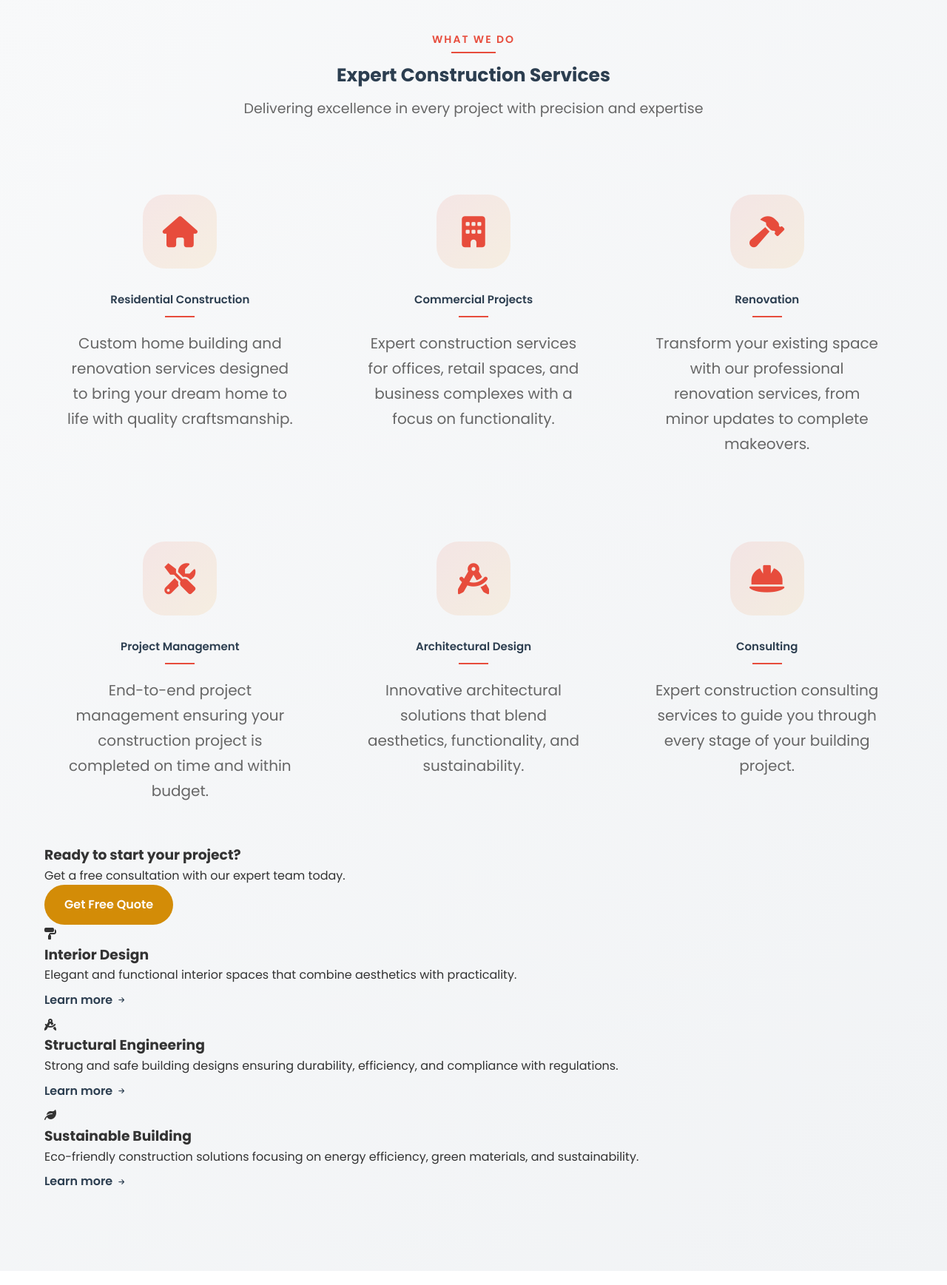
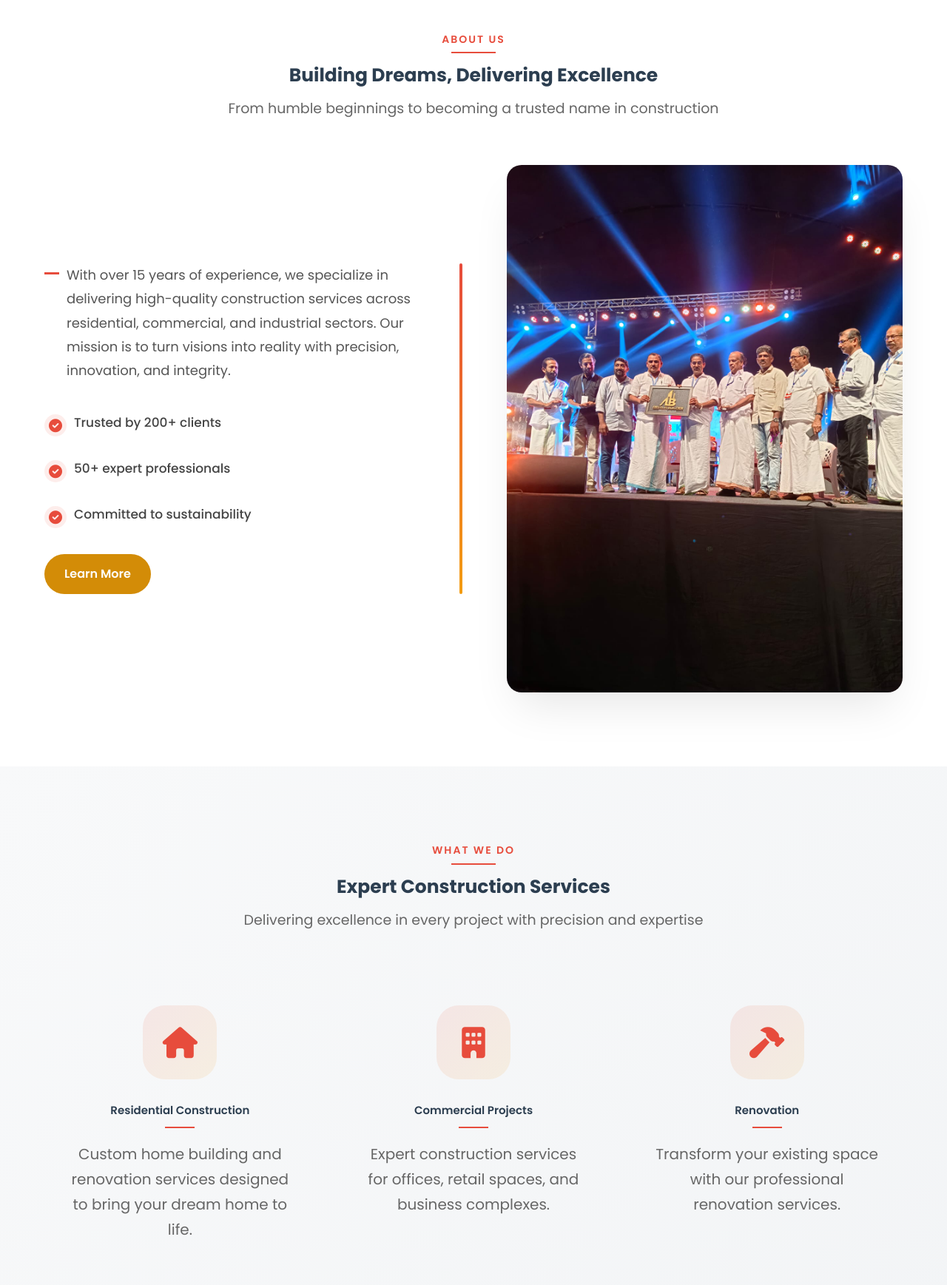
Before and after one commit to Mihad16/Arsala-Builder, a plain HTML site: page index.html in a window 1280 px wide. Shown: the part 940-2677 px from the top of the page at 74% size. Drawn offline with nearby package versions, Linux system fonts and the light colour scheme.

Commit message:
about done

```diff
--- a/css/style.css
+++ b/css/style.css
@@ -443,6 +443,200 @@ ul {
 .indicator.active {
     background-color: var(--secondary-color);
     transform: scale(1.2);
+}
+
+/* ===============================================
+   About Section - Modern & Responsive
+   =============================================== */
+.about {
+    padding: 10rem 0;
+    background: #ffffff;
+    position: relative;
+    overflow: hidden;
+}
+
+.about .container {
+    max-width: 1200px;
+    margin: 0 auto;
+    padding: 0 2rem;
+}
+
+.about-content {
+    display: flex;
+    align-items: center;
+    gap: 6rem;
+    margin-top: 6rem;
+}
+
+.about-text {
+    flex: 1;
+    position: relative;
+    padding-right: 3rem;
+}
+
+.about-text::before {
+    content: '';
+    position: absolute;
+    top: 0;
+    right: 0;
+    width: 4px;
+    height: 100%;
+    background: linear-gradient(to bottom, #e74c3c, #f39c12);
+    border-radius: 10px;
+}
+
+.about-text p {
+    font-size: 1.8rem;
+    line-height: 1.8;
+    color: #555;
+    margin-bottom: 3rem;
+    position: relative;
+    padding-left: 3rem;
+}
+
+.about-text p::before {
+    content: '';
+    position: absolute;
+    left: 0;
+    top: 1.2rem;
+    width: 20px;
+    height: 3px;
+    background: #e74c3c;
+}
+
+.about-list {
+    list-style: none;
+    padding: 0;
+    margin: 0 0 3rem;
+}
+
+.about-list li {
+    position: relative;
+    padding: 1rem 0 1rem 4rem;
+    margin-bottom: 1.5rem;
+    font-size: 1.7rem;
+    color: #444;
+    font-weight: 500;
+}
+
+.about-list li i {
+    position: absolute;
+    left: 0;
+    top: 1.2rem;
+    color: #e74c3c;
+    font-size: 1.8rem;
+    width: 30px;
+    height: 30px;
+    background: rgba(231, 76, 60, 0.1);
+    border-radius: 50%;
+    display: flex;
+    align-items: center;
+    justify-content: center;
+    transition: all 0.3s ease;
+}
+
+.about-list li:hover i {
+    background: #e74c3c;
+    color: white;
+    transform: rotate(360deg);
+}
+
+.about-image {
+    flex: 1;
+    position: relative;
+    border-radius: 20px;
+    overflow: hidden;
+    box-shadow: 0 30px 60px -15px rgba(0, 0, 0, 0.1);
+    transition: transform 0.5s ease;
+}
+
+.about-image img {
+    width: 100%;
+    height: 100%;
+    object-fit: cover;
+    transition: transform 0.8s ease;
+}
+
+.about-image::before {
+    content: '';
+    position: absolute;
+    top: 0;
+    left: 0;
+    width: 100%;
+    height: 100%;
+    background: linear-gradient(135deg, rgba(44, 62, 80, 0.2) 0%, rgba(0, 0, 0, 0.1) 100%);
+    z-index: 1;
+    opacity: 0;
+    transition: opacity 0.3s ease;
+}
+
+.about-image:hover {
+    transform: translateY(-10px);
+}
+
+.about-image:hover img {
+    transform: scale(1.05);
+}
+
+.about-image:hover::before {
+    opacity: 1;
+}
+
+/* Responsive Styles */
+@media (max-width: 992px) {
+    .about-content {
+        flex-direction: column-reverse;
+        gap: 4rem;
+    }
+
+    .about-text {
+        padding-right: 0;
+        padding-left: 3rem;
+    }
+
+    .about-text::before {
+        left: 0;
+        right: auto;
+    }
+
+    .about-image {
+        max-width: 600px;
+        margin: 0 auto;
+    }
+}
+
+@media (max-width: 768px) {
+    .about {
+        padding: 6rem 0;
+    }
+
+    .about-text p {
+        font-size: 1.7rem;
+        padding-left: 2.5rem;
+    }
+
+    .about-list li {
+        font-size: 1.6rem;
+        padding-left: 3.5rem;
+    }
+}
+
+@media (max-width: 480px) {
+    .about-text p {
+        font-size: 1.6rem;
+    }
+
+    .about-list li {
+        font-size: 1.5rem;
+        padding-left: 3rem;
+    }
+
+    .about-list li i {
+        top: 1rem;
+        font-size: 1.6rem;
+        width: 26px;
+        height: 26px;
+    }
 }
 
 /* ===============================================
--- a/index.html
+++ b/index.html
@@ -225,10 +225,54 @@
         </div>
     </section>
 
+
+
+
+
+
+
+
+
+
+
+   <!-- About Section -->
+<section id="about" class="about">
+    <div class="container">
+      <div class="section-header center">
+        <span class="section-tag">ABOUT US</span>
+        <h2 class="section-title">Building Dreams, Delivering Excellence</h2>
+        <p class="section-subtitle">
+          From humble beginnings to becoming a trusted name in construction
+        </p>
+      </div>
+
+      <div class="about-content">
+        <div class="about-text">
+          <p>
+            With over 15 years of experience, we specialize in delivering high-quality construction
+            services across residential, commercial, and industrial sectors.
+            Our mission is to turn visions into reality with precision, innovation, and integrity.
+          </p>
+          <ul class="about-list">
+            <li><i class="fas fa-check-circle"></i> Trusted by 200+ clients</li>
+            <li><i class="fas fa-check-circle"></i> 50+ expert professionals</li>
+            <li><i class="fas fa-check-circle"></i> Committed to sustainability</li>
+          </ul>
+          <a href="#contact" class="btn btn-primary">Learn More</a>
+        </div>
+
+        <div class="about-image">
+          <img src="image/about.jpeg" alt="About Our Company">
+        </div>
+      </div>
+    </div>
+  </section>
+
+  <!-- Services Section -->
   <section id="services" class="services">
     <div class="container">
       <!-- Section Header -->
-          <div class="section-header">
+      <div class="section-header center">
         <span class="section-tag">WHAT WE DO</span>
         <h2 class="section-title">Expert Construction Services</h2>
         <p class="section-subtitle">
@@ -236,88 +280,64 @@
         </p>
       </div>
 
-          <!-- Main Services Grid -->
+      <!-- Services Grid -->
       <div class="services-grid">
-            <!-- Service Card 1 -->
         <div class="service-card">
           <div class="service-icon-wrapper">
-                <i class="fas fa-home" aria-hidden="true"></i>
+            <i class="fas fa-home"></i>
             <div class="icon-bg"></div>
           </div>
           <h3>Residential Construction</h3>
-              <p>
-                Custom home building and renovation services designed to bring your
-                dream home to life with quality craftsmanship.
-              </p>
+          <p>Custom home building and renovation services designed to bring your dream home to life.</p>
         </div>
 
-            <!-- Service Card 2 -->
         <div class="service-card">
           <div class="service-icon-wrapper">
-                <i class="fas fa-building" aria-hidden="true"></i>
+            <i class="fas fa-building"></i>
             <div class="icon-bg"></div>
           </div>
           <h3>Commercial Projects</h3>
-              <p>
-                Expert construction services for offices, retail spaces, and business
-                complexes with a focus on functionality.
-              </p>
+          <p>Expert construction services for offices, retail spaces, and business complexes.</p>
         </div>
 
-            <!-- Service Card 3 -->
         <div class="service-card">
           <div class="service-icon-wrapper">
-                <i class="fas fa-hammer" aria-hidden="true"></i>
+            <i class="fas fa-hammer"></i>
             <div class="icon-bg"></div>
           </div>
           <h3>Renovation</h3>
-              <p>
-                Transform your existing space with our professional renovation
-                services, from minor updates to complete makeovers.
-              </p>
+          <p>Transform your existing space with our professional renovation services.</p>
         </div>
 
-            <!-- Service Card 4 -->
         <div class="service-card">
           <div class="service-icon-wrapper">
-                <i class="fas fa-tools" aria-hidden="true"></i>
+            <i class="fas fa-tools"></i>
             <div class="icon-bg"></div>
           </div>
           <h3>Project Management</h3>
-              <p>
-                End-to-end project management ensuring your construction project is
-                completed on time and within budget.
-              </p>
+          <p>End-to-end project management ensuring completion on time and within budget.</p>
         </div>
 
-            <!-- Service Card 5 -->
         <div class="service-card">
           <div class="service-icon-wrapper">
-                <i class="fas fa-drafting-compass" aria-hidden="true"></i>
+            <i class="fas fa-drafting-compass"></i>
             <div class="icon-bg"></div>
           </div>
           <h3>Architectural Design</h3>
-              <p>
-                Innovative architectural solutions that blend aesthetics, functionality,
-                and sustainability.
-              </p>
+          <p>Innovative architectural solutions blending aesthetics, functionality, and sustainability.</p>
         </div>
 
-            <!-- Service Card 6 -->
         <div class="service-card">
           <div class="service-icon-wrapper">
-                <i class="fas fa-hard-hat" aria-hidden="true"></i>
+            <i class="fas fa-hard-hat"></i>
             <div class="icon-bg"></div>
           </div>
           <h3>Consulting</h3>
-              <p>
-                Expert construction consulting services to guide you through every
-                stage of your building project.
-              </p>
+          <p>Expert consulting services to guide you through every stage of your project.</p>
         </div>
       </div>
 
-          <!-- CTA Banner -->
+      <!-- CTA -->
       <div class="cta-banner">
         <div class="cta-content">
           <h3>Ready to start your project?</h3>
@@ -325,55 +345,9 @@
         </div>
         <a href="#contact" class="btn btn-primary">Get Free Quote</a>
       </div>
-
-          <!-- Additional Services -->
-          <div class="additional-services">
-            <div class="services-container">
-              <div class="service-card-alt">
-                <div class="service-icon">
-                  <i class="fas fa-paint-roller" aria-hidden="true"></i>
-                </div>
-                <h3>Interior Design</h3>
-                <p>
-                  Elegant and functional interior spaces that combine aesthetics with
-                  practicality.
-                </p>
-                <a href="#contact" class="service-link">
-                  Learn more <i class="fas fa-arrow-right"></i>
-                </a>
-              </div>
-
-              <div class="service-card-alt">
-                <div class="service-icon">
-                  <i class="fas fa-drafting-compass" aria-hidden="true"></i>
-                </div>
-                <h3>Structural Engineering</h3>
-                <p>
-                  Strong and safe building designs ensuring durability, efficiency,
-                  and compliance with regulations.
-                </p>
-                <a href="#contact" class="service-link">
-                  Learn more <i class="fas fa-arrow-right"></i>
-                </a>
-              </div>
-
-              <div class="service-card-alt">
-                <div class="service-icon">
-                  <i class="fas fa-leaf" aria-hidden="true"></i>
-                </div>
-                <h3>Sustainable Building</h3>
-                <p>
-                  Eco-friendly construction solutions focusing on energy efficiency,
-                  green materials, and sustainability.
-                </p>
-                <a href="#contact" class="service-link">
-                  Learn more <i class="fas fa-arrow-right"></i>
-                </a>
-              </div>
-            </div>
-          </div>
     </div>
   </section>
+
 
 
       <section id="projects" class="story-section">
@@ -416,7 +390,7 @@
                         <p>Expanded our team and services to handle multiple projects simultaneously while maintaining our quality standards.</p>
                     </div>
                     <div class="timeline-image">
-                        <img src="image/global.jpeg" alt="Team Growth">
+                        <img src="image/global.jpg" alt="Team Growth">
                     </div>
                 </div>
 
```
Also changed, not shown: image/about.jpeg (renamed from image/global.jpeg), image/global.jpg (added). Lines whose indentation alone changed are shown as unchanged.
